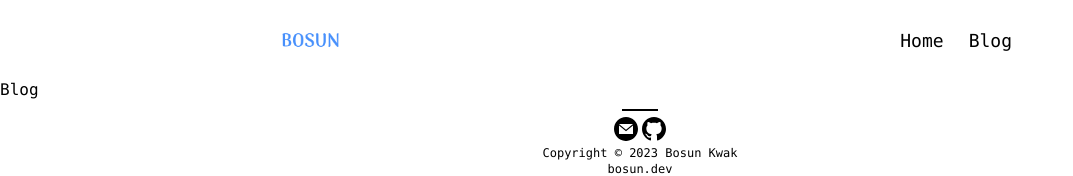
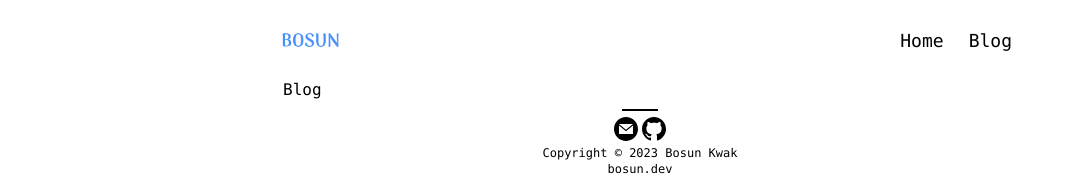
Before and after one commit to 0214kbs/bosun.dev, a Next.js app: page /blog in a window 1280 px wide. Shown: the top 176 px of the page, without its empty margins (0-1073 px from the left). Built offline with nearby package versions, Linux system fonts and the light colour scheme.

Commit message:
Feat: 전체 페이지 레이아웃

```diff
--- /dev/null
+++ b/src/pageComponents/blog/Blog.styled.tsx
@@ -0,0 +1,14 @@
+import styled from "styled-components";
+
+const StyledContainer = styled.div`
+  max-width: 730px;
+  display: flex;
+  flex-wrap: nowrap;
+  align-items: center;
+  justify-content: space-between;
+  margin: auto;
+  padding: 0 8px;
+
+`;
+
+export { StyledContainer }
--- a/src/pageComponents/blog/index.tsx
+++ b/src/pageComponents/blog/index.tsx
@@ -1,8 +1,11 @@
-import React from 'react'
+"use client"
+import { StyledContainer } from './Blog.styled'
 
 const BlogPage = () => {
     return (
-        <div>Blog</div>
+        <StyledContainer>
+            <div>Blog</div>
+        </StyledContainer>
     )
 }
 
```
Also changed, not shown: src/pageComponents/home/Home.styled.tsx (added, +14 -0 lines), src/pageComponents/home/index.tsx (+7 -1 lines).
